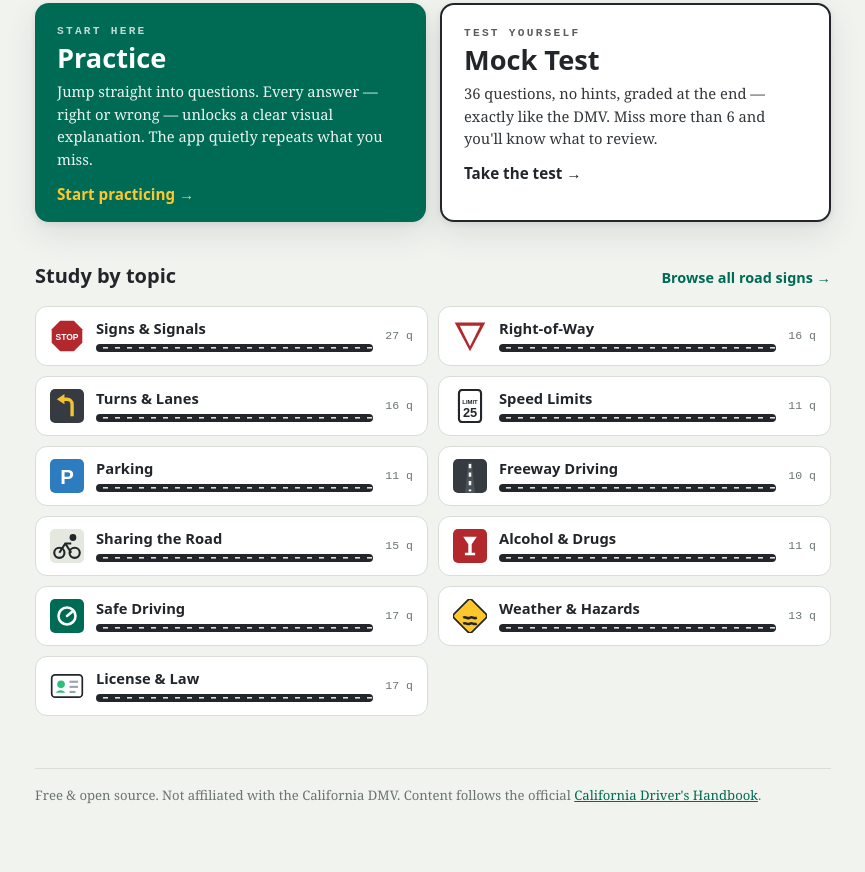
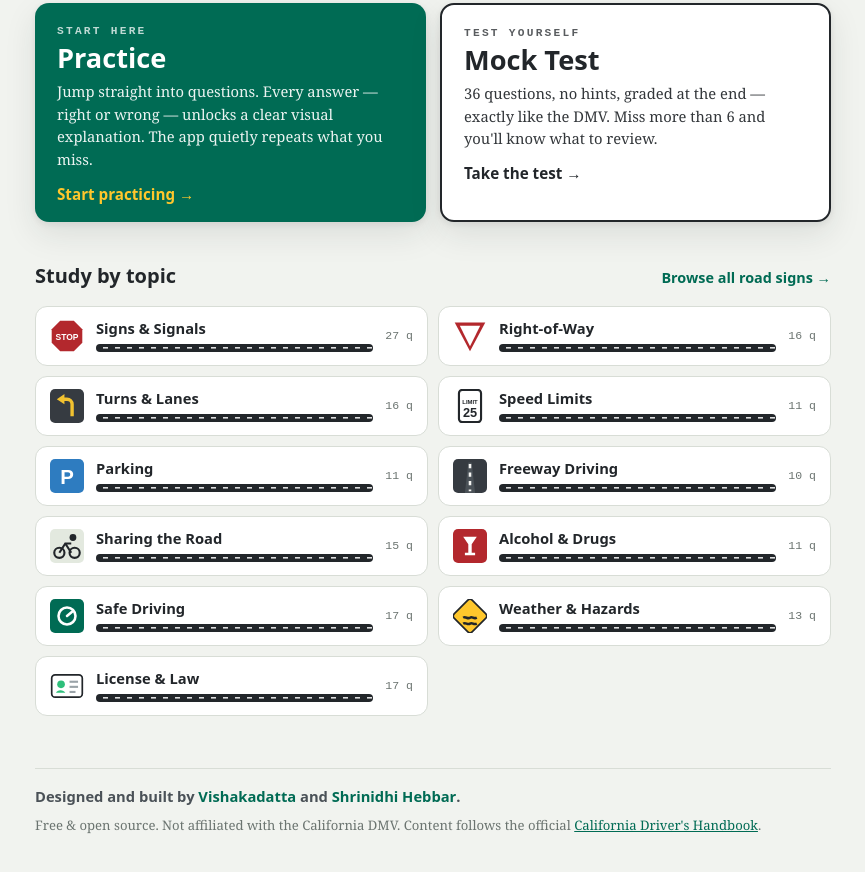
Before and after one commit to Vishakadatta/ca-dmv-prep, a website: page index.html in a window 1280 px wide. Shown: the part 597-1469 px from the top of the page, without its empty margins (207-1072 px from the left). Drawn offline with Linux system fonts and the light colour scheme; a web font is replaced by a local one.

Commit message:
Credit Vishakadatta and Shrinidhi Hebbar as the designers
Adds a credit line to the site footer and a Credits section in the README.

```diff
--- a/css/style.css
+++ b/css/style.css
@@ -412,3 +412,11 @@
   .save-row{flex-wrap:wrap}
   .save-row .btn-primary{width:100%}
 }
+
+/* ---------- credit ---------- */
+.foot .credit{
+  font-family:var(--display);font-weight:700;
+  font-size:.92rem;color:var(--ink-soft);
+  margin-bottom:6px;
+}
+.foot .credit b{color:var(--sign-green);font-weight:800}
--- a/index.html
+++ b/index.html
@@ -92,6 +92,7 @@
     </section>
 
     <footer class="foot">
+      <p class="credit">Designed and built by <b>Vishakadatta</b> and <b>Shrinidhi Hebbar</b>.</p>
       <p>Free & open source. Not affiliated with the California DMV. Content follows the official <a href="https://www.dmv.ca.gov/portal/handbook/california-driver-handbook/" target="_blank" rel="noopener">California Driver's Handbook</a>.</p>
     </footer>
   </section>
```
Also changed, not shown: README.md.
